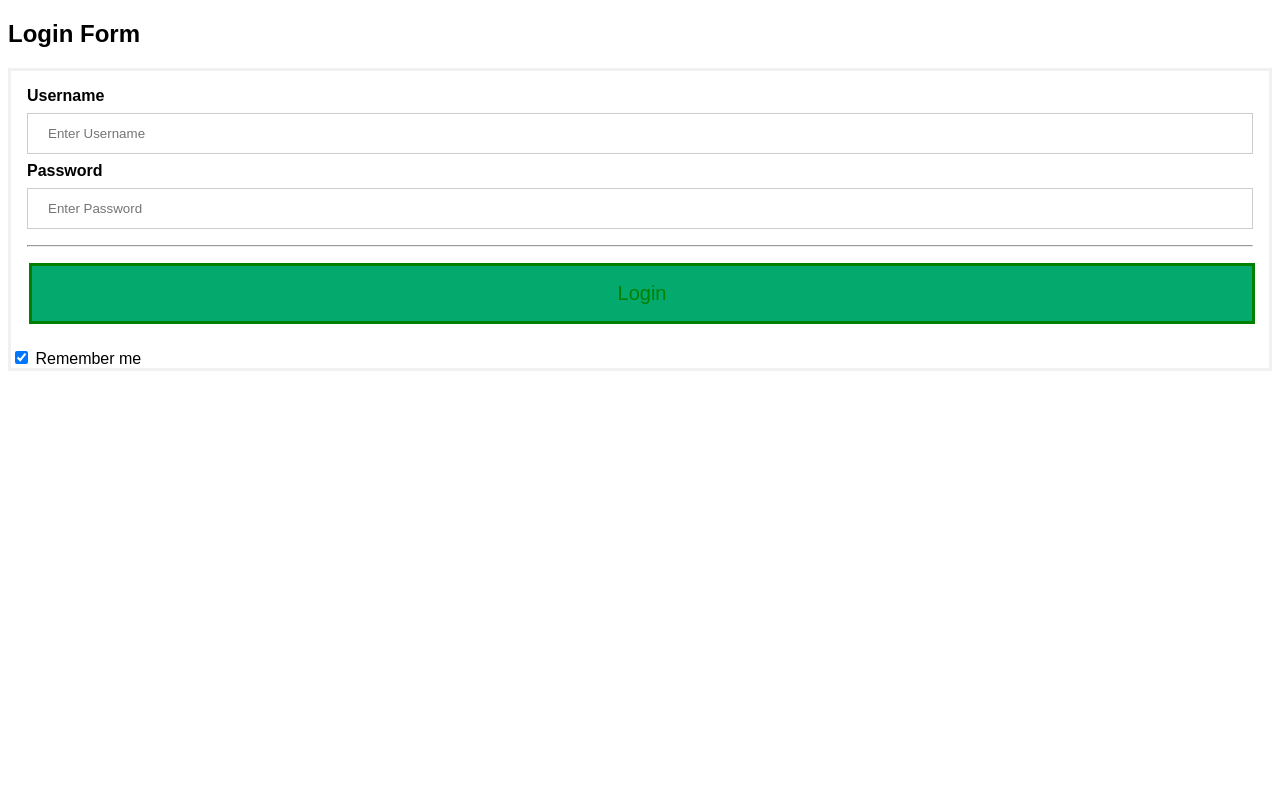
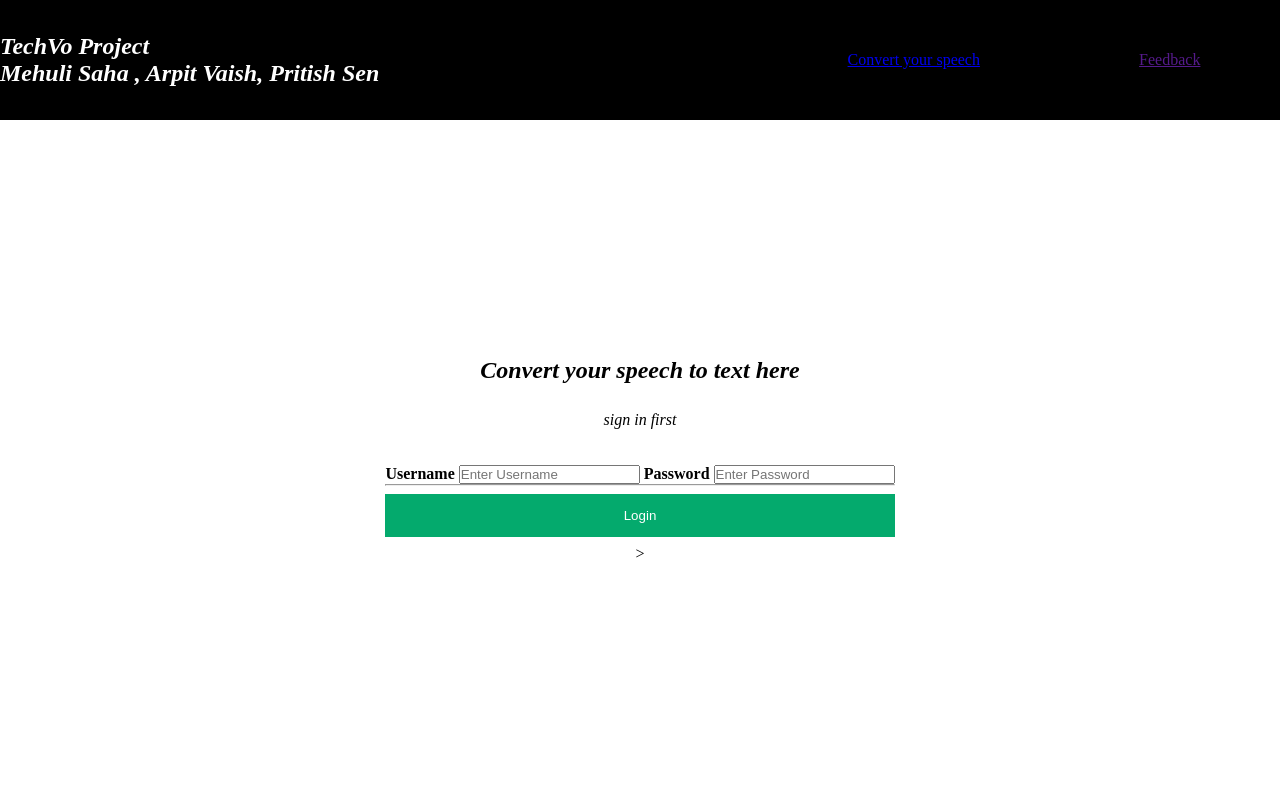
Before and after one commit to PRITISHSEN/Kes_initial, a plain HTML site: page index.html in a window 1280 px wide. Drawn offline with Linux system fonts and the light colour scheme.

Commit message:
Update index.html

```diff
--- a/index.html
+++ b/index.html
@@ -1,95 +1,92 @@
 <!DOCTYPE html>
 <html>
 <head>
-<meta name="viewport" content="width=device-width, initial-scale=1">
+<title></title>
 <style>
-body {font-family: Arial, Helvetica, sans-serif;}
-form {border: 3px solid #f1f1f1;}
-
-input[type=text], input[type=password] {
-  width: 100%;
-  padding: 12px 20px;
+*{
+margin:0; padding:0; boxsizing:border-box;
+}
+header{
+width: 100%; height: 100vh;
+background-color: white;
+background-repeat: no-repeat;
+background-size: cover;
+}
+button
+{
+  background-color: #04AA6D;
+  color: white;
+  padding: 14px 20px;
   margin: 8px 0;
-  display: inline-block;
-  border: 1px solid #ccc;
-  box-sizing: border-box;
-}
-
-button {
-  background-color: #04AA6D;
-  color: green;
-  padding: 16px 32px;
-  margin: 8px 2px;
-  border: solid;
+  border: none;
   cursor: pointer;
   width: 100%;
-  font-size: 20px;
-  display: inline-block;
 }
-
-button:hover {
+button:hover
+{
   opacity: 0.8;
 }
-
-.cancelbtn {
-  width: auto;
-  padding: 10px 18px;
-  background-color: #f44336;
+nav{
+width: 100%; height: 15vh;
+background: black;
+display: flex; justify-content: space-between;
+align-items: center;
 }
-
-.imgcontainer {
-  text-align: center;
-  margin: 24px 0 12px 0;
+nav .mainmenu{
+width: 40%;
+display: flex; justify-content: space-around;
 }
-
-img.avatar {
-  width: 40%;
-  border-radius: 50%;
+main{
+width: 100%; height: 85vh;
+display: flex; justify-content: center;
+align-items: center;
+text-align: center;
 }
-
-.container {
-  padding: 16px;
+section h3{
+letter-spacing: 3px; font-weight: 200;
 }
-
-span.psw {
-  float: right;
-  padding-top: 16px;
+section h1{
+text-transform: uppercase;
 }
-
-/* Change styles for span and cancel button on extra small screens */
-@media screen and (max-width: 300px) {
-  span.psw {
-     display: block;
-     float: none;
-  }
-  .cancelbtn {
-     width: 100%;
-  }
+section div{
+animation:changeborder 10s infinite linear;
+}
+@keyframes changeborder{
+0%
+20%
+40%
 }
 </style>
 </head>
 <body>
-     <h2>Login Form</h2>
+<header>
+<nav>
+<div class = "logo" ><h2 style="color:white;"><i><b>TechVo Project</b><P>Mehuli Saha , Arpit Vaish, Pritish Sen</P></i></h2></div>
+</table>
+<div class = "mainmenu">
+<a href="https://pritishsen.github.io/voicetotext/">Convert your speech</a>
+<a href="">Feedback</a>
+</div>
+</nav>
+<main>
+<section>
+<h2 class = "change_text"><b><i>Convert your speech to text here</i></b><br><br></h2>
+<p><i>sign in first</i></p><br><br>
 <form action="/action_page.php" method="post">
   <div class="container">
     <label for="uname"><b>Username</b></label>
     <input type="text" placeholder="Enter Username" name="uname" required>
-
     <label for="psw"><b>Password</b></label>
     <input type="password" placeholder="Enter Password" name="psw" required>
           <div class="buffer col-12"></div>
     <section class="text-center col-12">
-    <hr>
+      <hr>
     <a href="https://pritishsen.github.io/voicetotext/">
     <button type="button" class="btn btn-primary btn-xl">Login</button></a>
     </section>
-    </div>
-    <label>
-      <input type="checkbox" checked="checked" name="remember"> Remember me
-    </label>
-  </div>
-
-</form>
-
+    </div>>
+</section>
+</main>
+</header>
 </body>
 </html>
```
